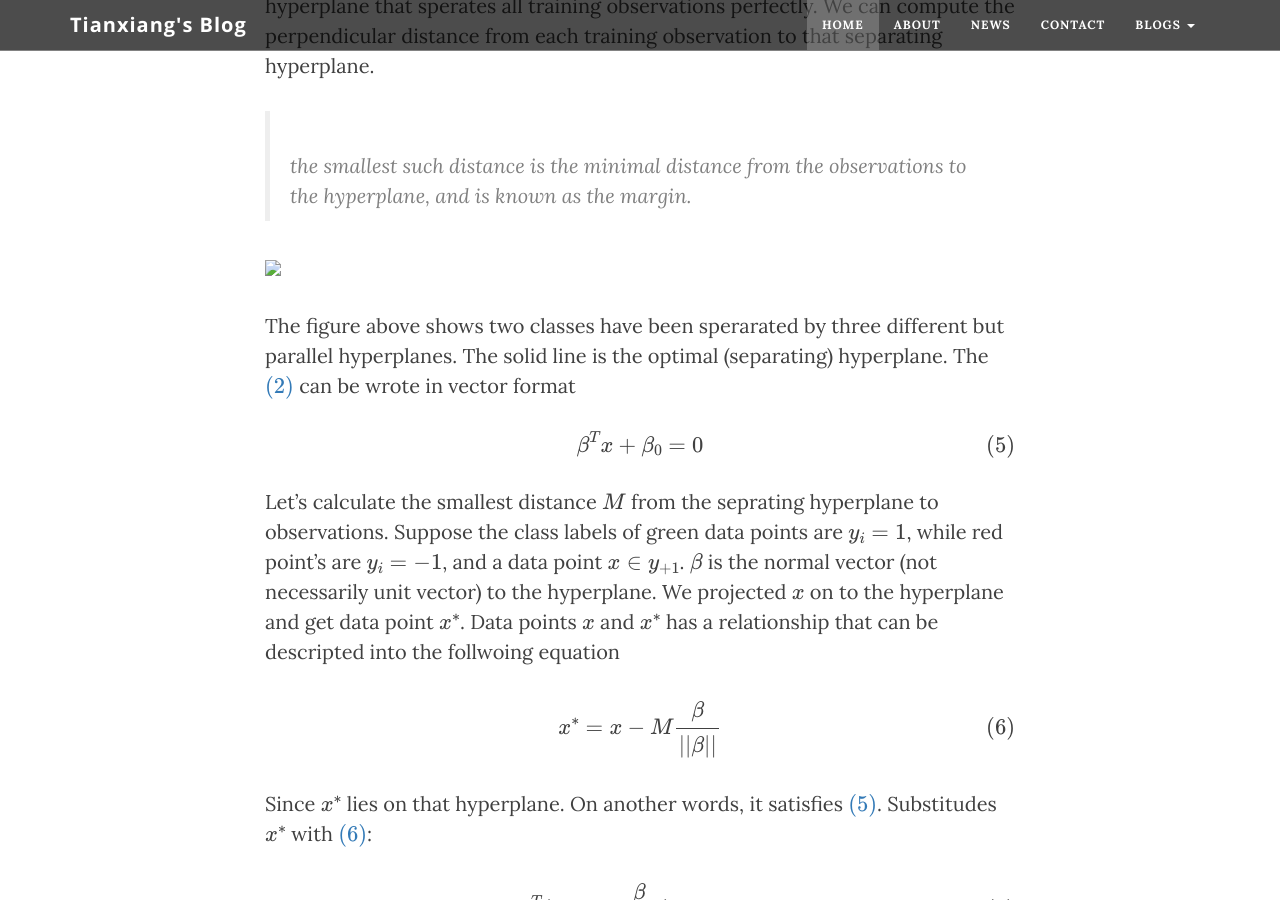
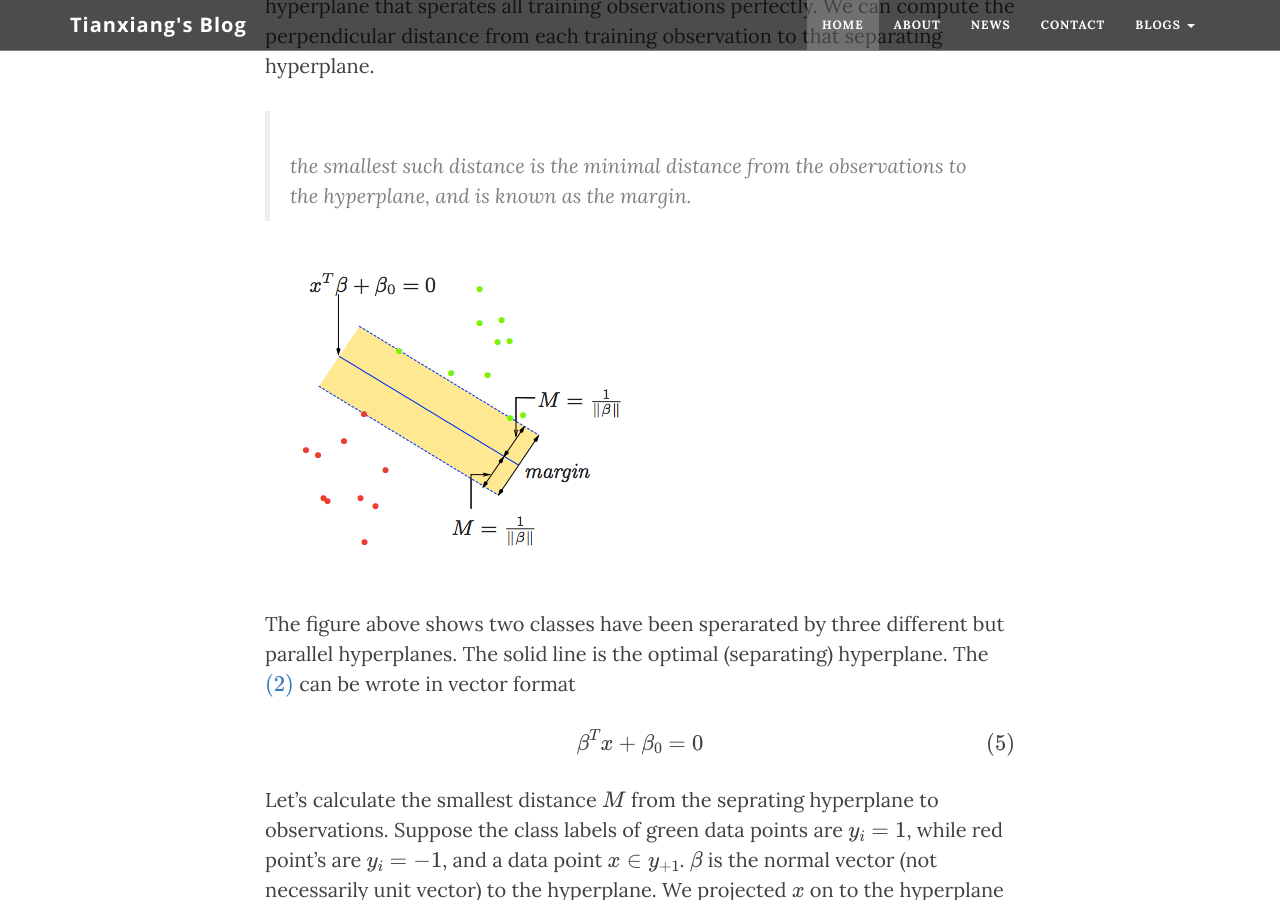
Before and after one commit to xuanix/blogs, a Jekyll site: the page built from _posts/2015-04-11-maximal-margin-classifier.markdown, in a window 1280 px wide and 900 px high, scrolled down 2220 px. Built offline with Jekyll 4.4.1, drawn with Linux system fonts in a browser that asks for light colours; nearby versions of some CDN libraries; formulas are drawn with MathJax 3.

Commit message:
Fixed img bug

```diff
--- a/_posts/2015-04-11-maximal-margin-classifier.markdown
+++ b/_posts/2015-04-11-maximal-margin-classifier.markdown
@@ -46,7 +46,7 @@
 
 > the smallest such distance is the minimal distance from the observations to the hyperplane, and is known as the margin.
 
-<img src="{{ site.baseurl }}img/maximal-margin-classifier.png">
+<img src="{{site.baseurl}}/img/maximal-margin-classifier.png">
 
 The figure above shows two classes have been sperarated by three different but parallel hyperplanes. The solid line is the optimal (separating) hyperplane. The \eqref{hyperplane} can be wrote in vector format
 
```
